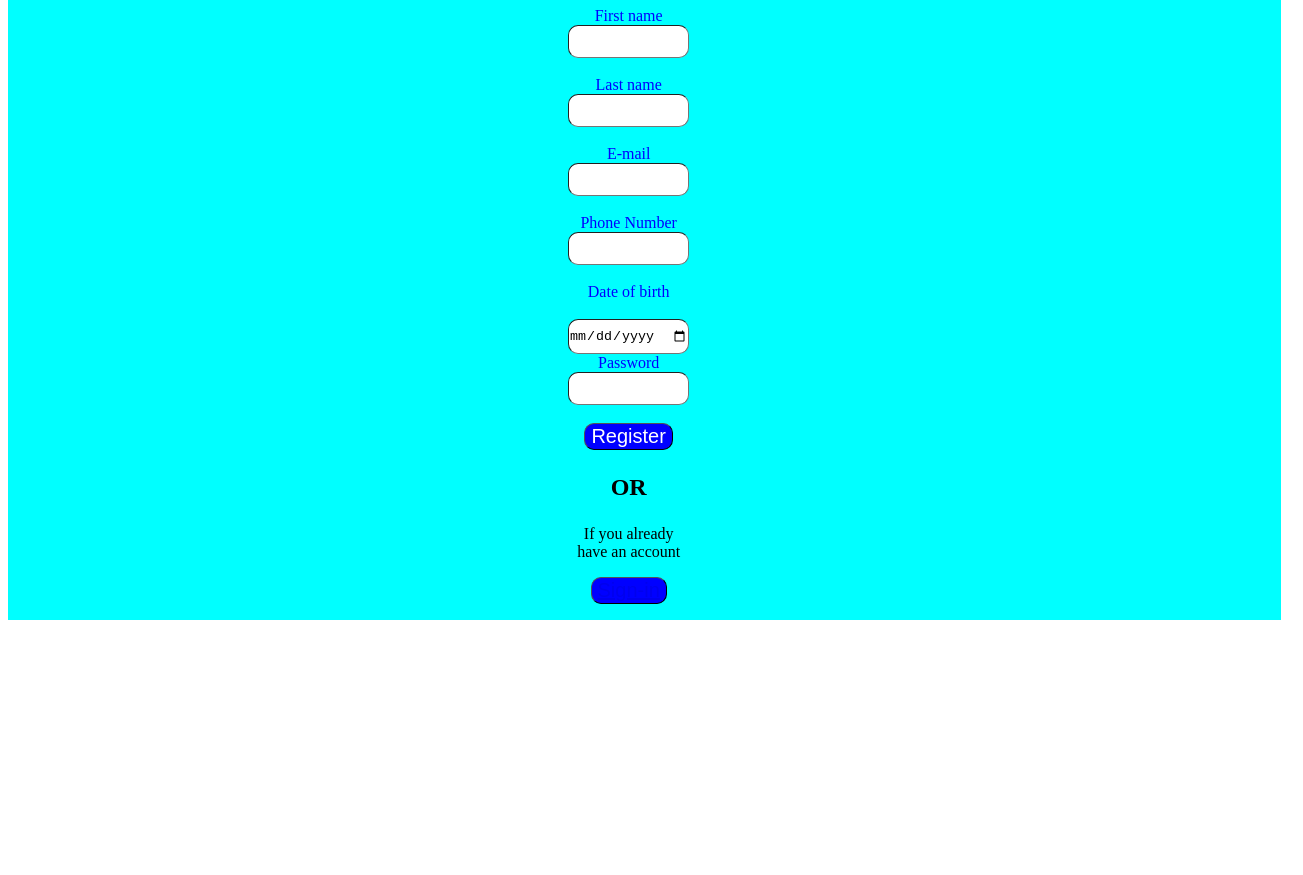
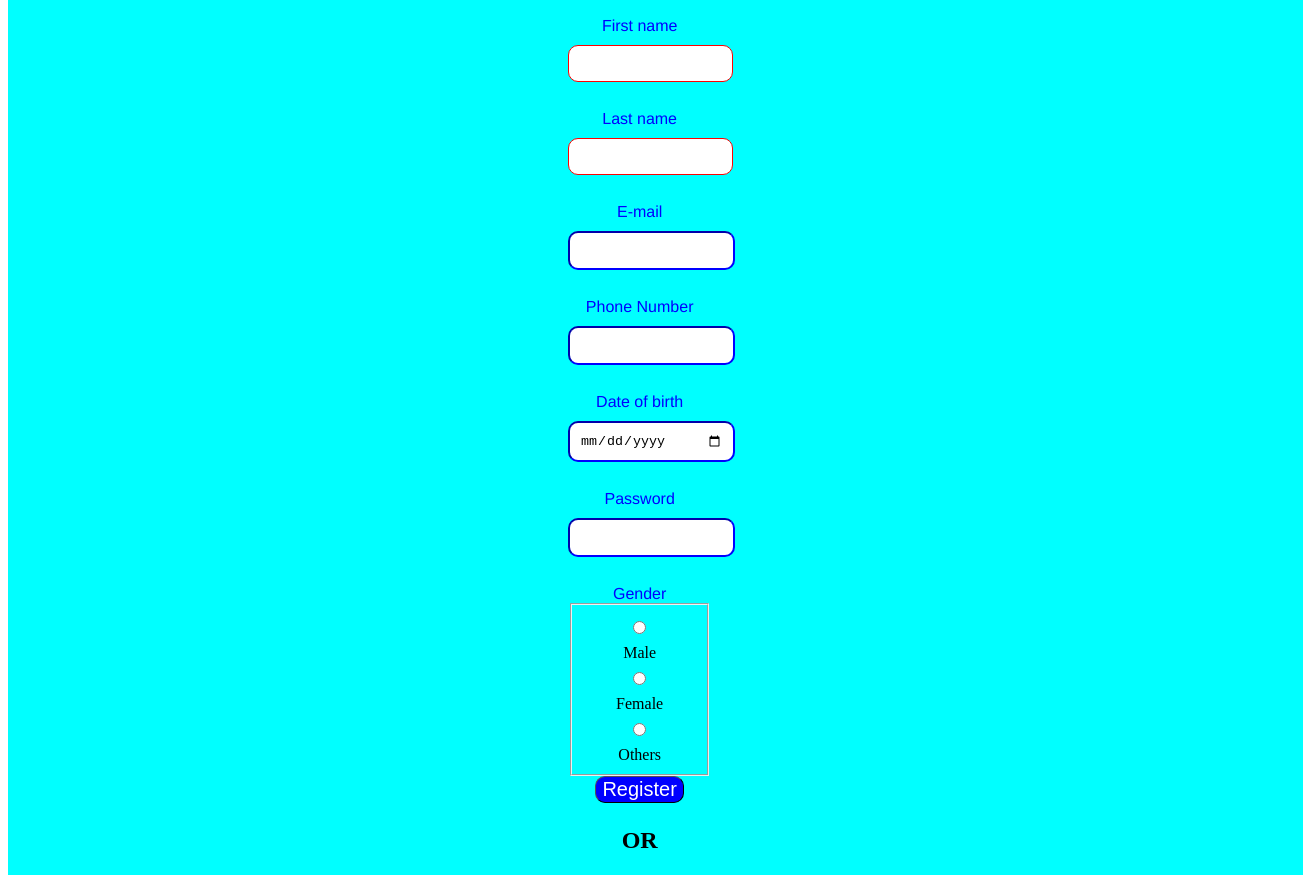
Before and after one commit to Obexduke/sign-in_and_log-in, a plain HTML site: page index.html in a window 1280 px wide. Shown: the part 192-1067 px from the top of the page, 1303 px wide, since content can reach past the window. Before the commit the page ends 800 px from the top, so only its background shows below. Drawn offline with Linux system fonts and the light colour scheme.

Commit message:
second commit

```diff
--- a/index.html
+++ b/index.html
@@ -1,7 +1,10 @@
-<html>
-    <link rel="stylesheet" href="input.css">
+<!DOCTYPE html>
+<html lang="en">
     <head>
-        <title>Input</title>
+        <meta charset="UTF-8">
+        <meta name="viewport" content="width=device-width, initial-scale=1.0">
+        <title>Document</title>
+        <link rel="stylesheet" href="input.css">
     </head>
     <body>
 
@@ -10,16 +13,14 @@
             <!-- Our coding for today happens here!!! -->
             <div>
 
-               <hr>
-
                 <form>
                     <h1>Register Here</h1>
 
                     <label for="">First name</label><br>
-                    <input type="text" id="firstname" name="firstname"><br><br>
+                    <input type="text" id="firstname" name="firstname" required minlenght="3"><br><br>
 
                     <label for="">Last name</label><br>
-                    <input type="text" id="lastname" name="lastname"><br><br>
+                    <input type="text" id="lastname" name="lastname" required minlength="3"><br><br>
 
                     <label for="">E-mail</label><br>
                     <input type="email" id="E-mail" name="E-mail"><br><br>
@@ -27,11 +28,18 @@
                     <label for="">Phone Number</label><br>
                     <input type="number" id="phone" name="phone"><br><br>
 
-                    <label for="date">Date of birth</label><br><br>
-                    <input type="date"><br>
+                    <label for="date">Date of birth</label><br>
+                    <input type="date"><br><br>
 
                     <label for="password">Password</label><br>
                     <input type="password" id="password" name="password"><br><br>
+
+                    <label for="">Gender</label>
+                    <fieldset id="set">
+                        <input type="radio" value="male" name="male">Male
+                        <input type="radio" value="female" name="female">Female
+                        <input type="radio" value="others" nmae="others">Others
+                    </fieldset>
 
                     <button type="submit">Register</button>
 
--- a/input.css
+++ b/input.css
@@ -11,16 +11,20 @@
     justify-content: space-between;
 }
 input{
-    padding:0.5rem 0rem;
+    margin: 10px 0;
+    padding: 10px;
     width: 100%;
     border-radius: 10px;
-    border-width: 1px;
+    border-width: 2px;
+    border-color: blue;
+
 }
 .blue{
     color: blue;
 }
 label{
     color: blue;
+    font-family: 'Franklin Gothic Medium', 'Arial Narrow', Arial, sans-serif;
 }
 button{
     background-color: blue;
@@ -29,3 +33,14 @@ button{
     border-radius: 10px;
     border-width: 1px;
 }
+button:hover{
+    color: blue;
+    background-color: white;
+    cursor: pointer;
+}
+input:invalid{
+    border: 1px solid red;
+}
+h1{
+    padding: 10px;
+}
--- a/login.css
+++ b/login.css
@@ -30,9 +30,9 @@ button {
     padding-left: 10rem;
 
 }
-button :hover{
+button:hover{
     background-color: white;
-    color: black;
+    color: blue;
 }
 .yo{
     color: blue;
```
